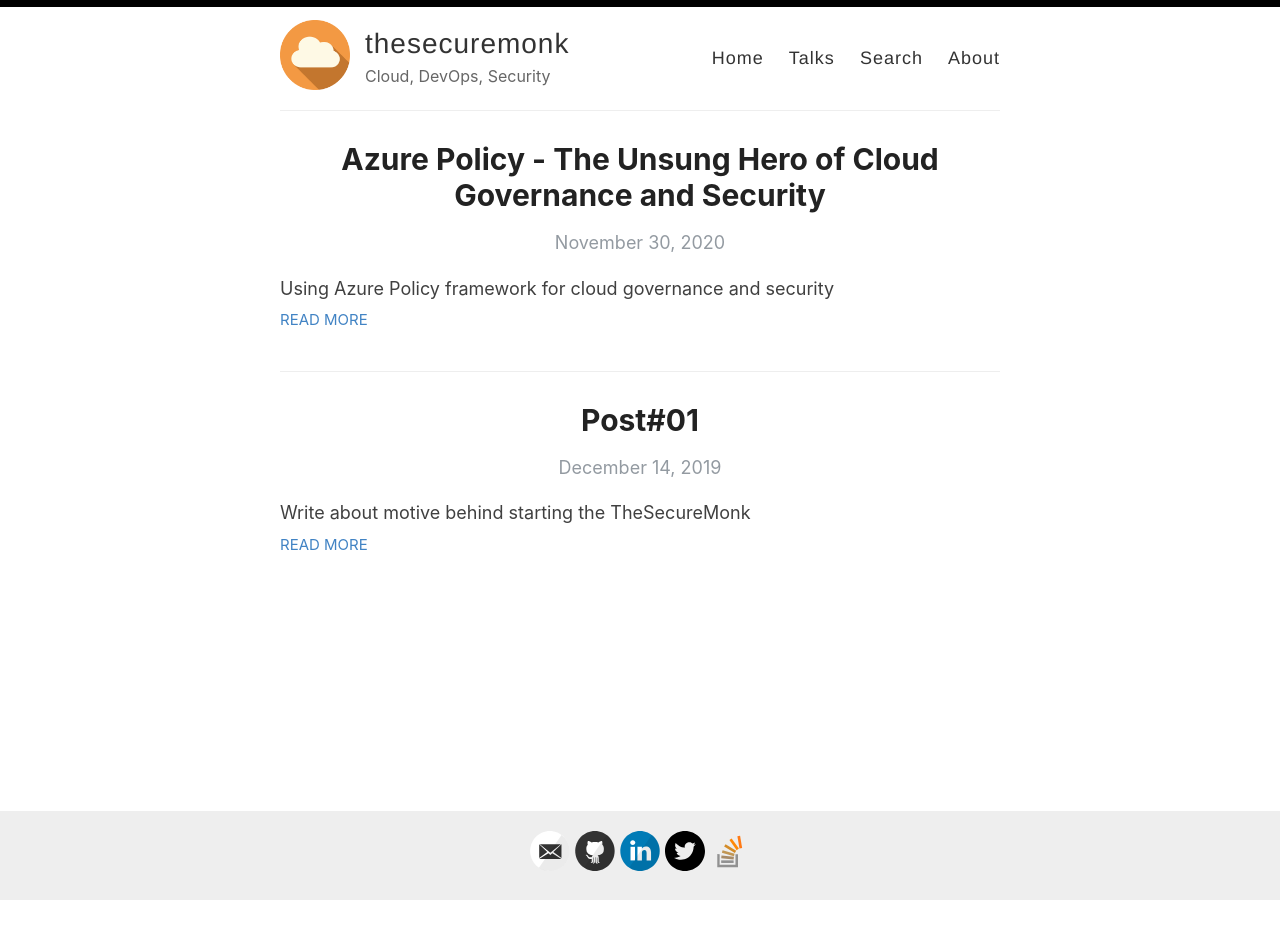
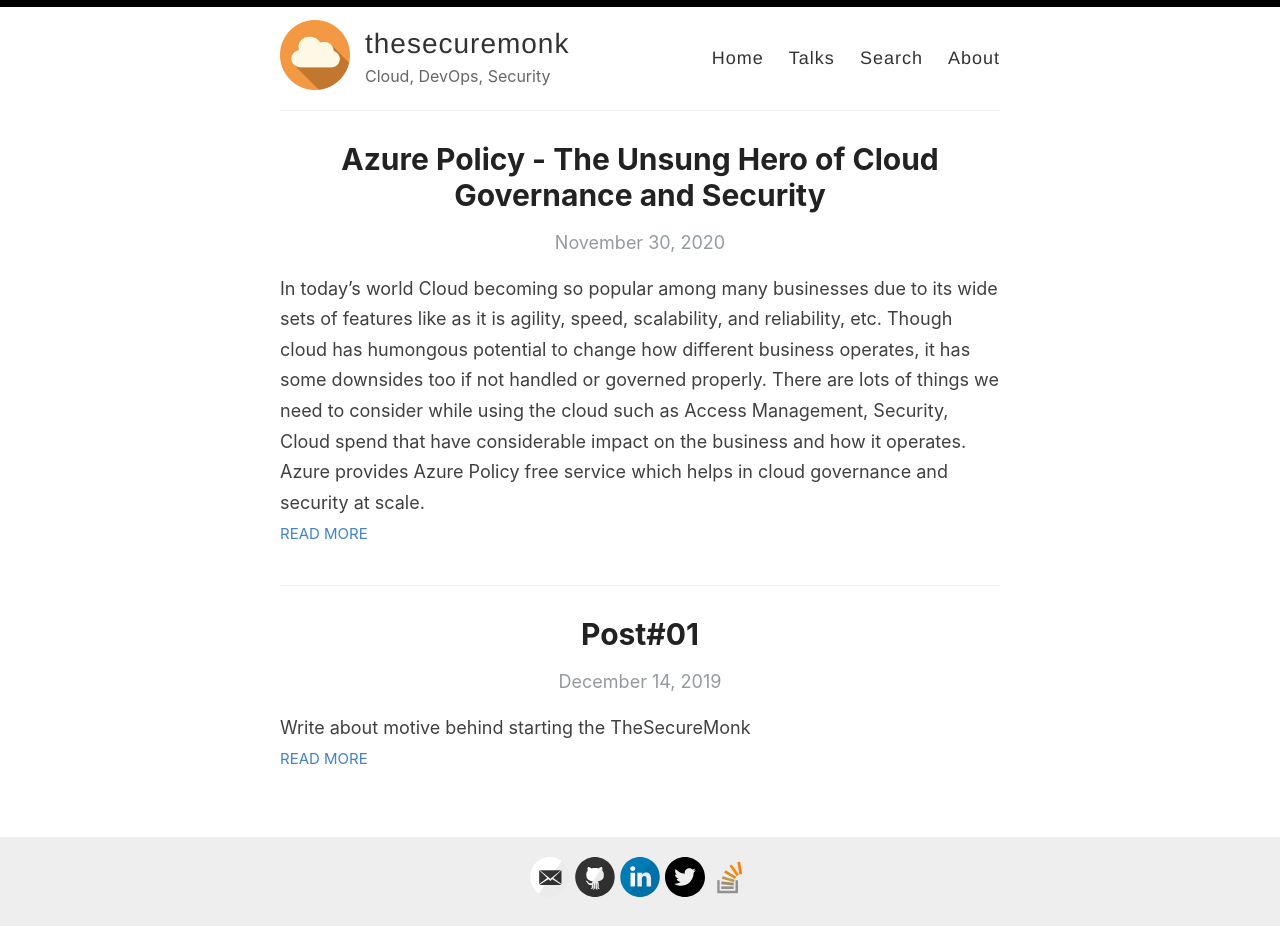
Before and after one commit to rahulkhengare/thesecuremonk.com, a Jekyll site: the page built from index.html, in a window 1280 px wide. Built offline with Jekyll 4.4.1, drawn with Linux system fonts in a browser that asks for light colours; the list of posts is cut into pages by our own code; before the commit the page ends 901 px from its top, so only the background shows below that.

Commit message:
Refine Azure policy exerpt

```diff
--- a/_posts/2020-11-30-AzurePolicy.md
+++ b/_posts/2020-11-30-AzurePolicy.md
@@ -1,12 +1,9 @@
 ---
 layout: post
 title:  Azure Policy - The Unsung Hero of Cloud Governance and Security
-excerpt: Using Azure Policy framework for cloud governance and security
+excerpt: In today’s world Cloud becoming so popular among many businesses due to its wide sets of features like as it is agility, speed, scalability, and reliability, etc. Though cloud has humongous potential to change how different  business operates, it has some downsides too if not handled or governed properly. There are lots of things we need to consider while using the cloud such as Access Management, Security, Cloud spend that have considerable impact on the business and how it operates. Azure provides Azure Policy free service which helps in cloud governance and security at scale.
 comments: true
 ---
-
-
-# Azure Policy: The Unsung Hero of Cloud Governance and Security
 
 In today’s world Cloud becoming so popular among many businesses due to its wide sets of features like as it is agility, speed, scalability, and reliability, etc. Though cloud has humongous potential to change how different  business operates, it has some downsides too if not handled or governed properly.
 
```
